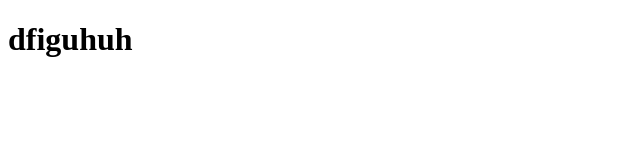
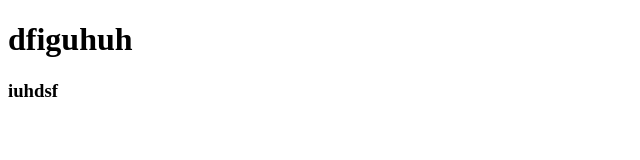
Before and after one commit to krpankj11/trial, a plain HTML site: page index.html in a window 1280 px wide. Shown: the full height of the page, 0-640 px from the left. Drawn offline with Linux system fonts and the light colour scheme.

Commit message:
first commit

```diff
--- a/index.html
+++ b/index.html
@@ -7,5 +7,6 @@
 </head>
 <body>
     <h1>dfiguhuh</h1>
+    <h3>iuhdsf</h3>
 </body>
 </html>
```
